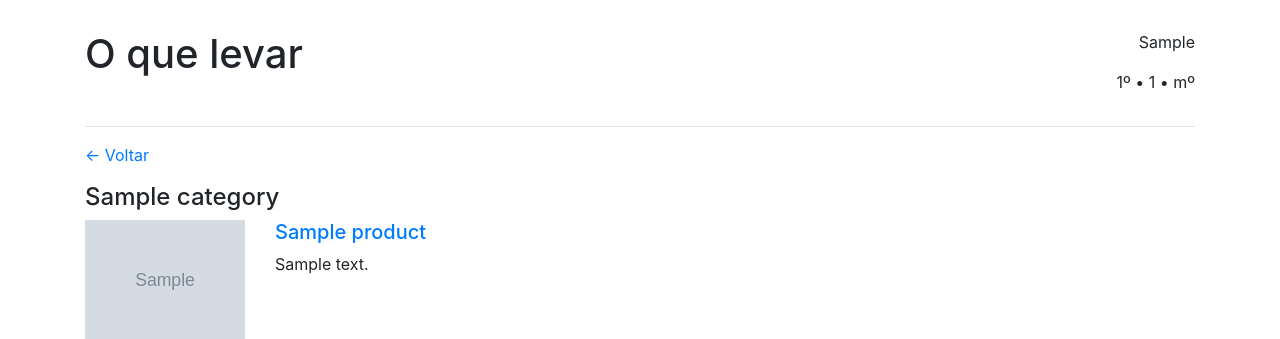
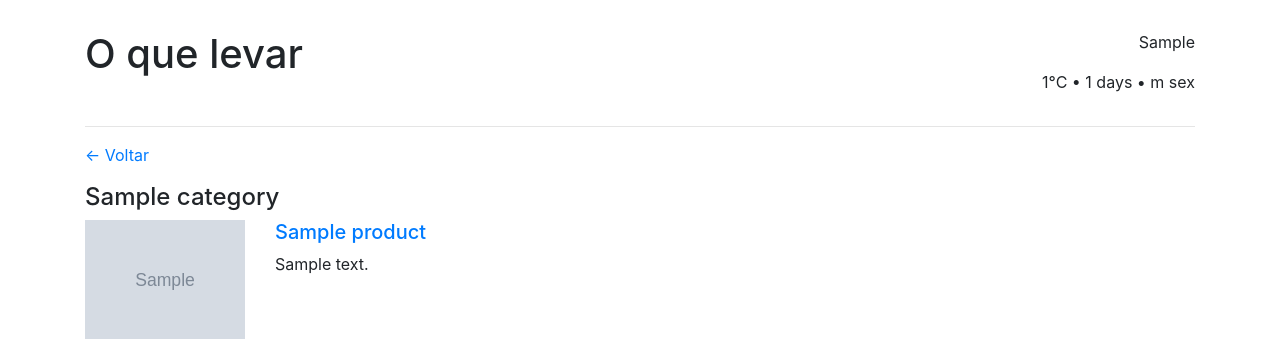
Before and after one commit to renancamm/what2take_old, a Django app: page /app/backpack/00000000-0000-0000-0000-000000000001/ in a window 1280 px wide. Shown: the top 339 px of the page. Run offline with Django 3.2, Linux system fonts and the light colour scheme; tables that the repository leaves empty hold one stand-in row (values such as "Sample post"); grey boxes marked "Sample" are stand-in pictures; parts of the project's set-up code (start-up, migrations or seed data) failed here and were passed over; some libraries are stand-ins or nearby versions.

Commit message:
Update paramns display on backpack details

```diff
--- a/app/templates/backpack_detail.html
+++ b/app/templates/backpack_detail.html
@@ -16,7 +16,7 @@
     </div>
     <div class="col-6 backpack-summary">
                 <p>{{context.backpack.place}}</p>
-                <p>{{context.backpack.temp}}º  •  {{context.backpack.days}}  •  {{context.backpack.sex}}º</p>
+                <p>{{context.backpack.temp}}°C  •  {{context.backpack.days}} days  •  {{context.backpack.sex}} sex</p>
     </div>
 </div>
 
```
